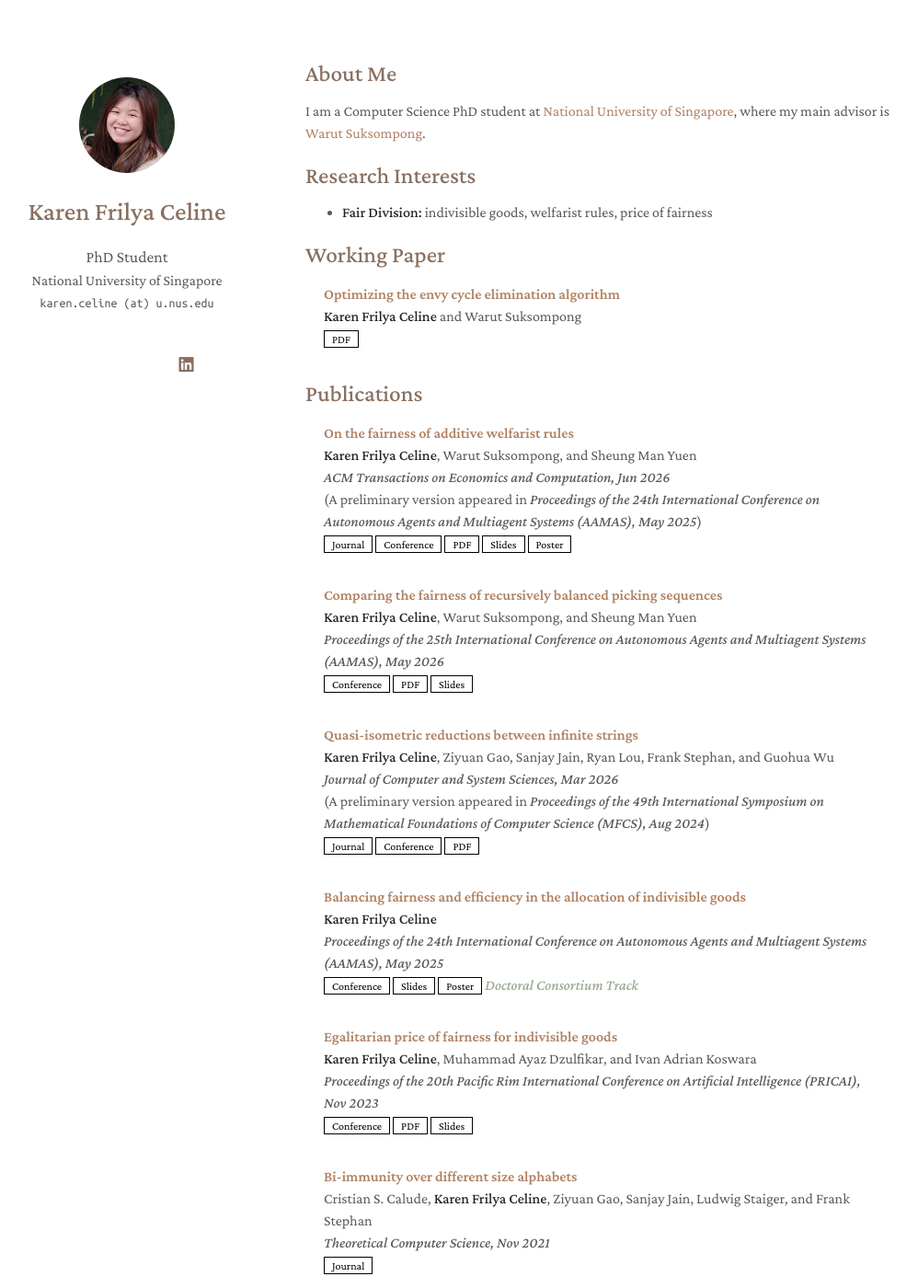
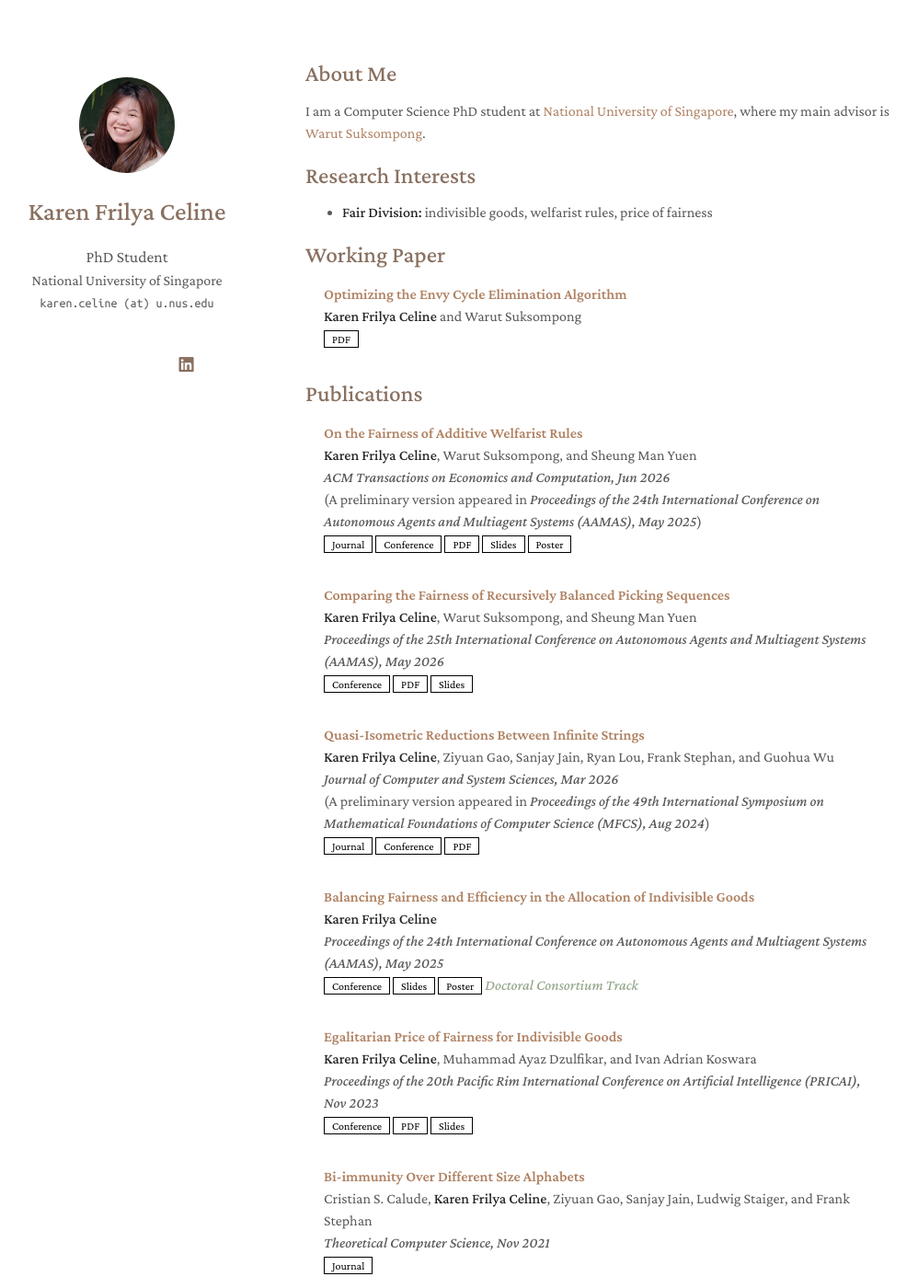
Before and after one commit to karen-celine/karen-celine.github.io, a Jekyll site: the page built from index.md, in a window 1280 px wide and 1400 px high. Shown: the whole window at 92% size, without its empty margins (138-1136 px from the left). Built offline with Jekyll 4.4.1, drawn with Linux system fonts in a browser that asks for light colours; a style sheet for code colours, icons or effects is not loaded.

Commit message:
Change paper titles to Title Case

```diff
--- a/_data/publications.yml
+++ b/_data/publications.yml
@@ -1,6 +1,6 @@
 main:
 
-  - title: On the fairness of additive welfarist rules
+  - title: On the Fairness of Additive Welfarist Rules
     authors: <strong>Karen Frilya Celine</strong>, Warut Suksompong, and Sheung Man Yuen
     periodical: ACM Transactions on Economics and Computation, Jun&nbsp;2026
     preliminary: Proceedings of the 24th International Conference on Autonomous Agents and Multiagent Systems (AAMAS), May&nbsp;2025
@@ -10,14 +10,14 @@ main:
     slides: assets/files/slides/welfarist_rules.pdf
     poster: assets/files/poster/welfarist_rules.pdf
 
-  - title: Comparing the fairness of recursively balanced picking sequences
+  - title: Comparing the Fairness of Recursively Balanced Picking Sequences
     authors: <strong>Karen Frilya Celine</strong>, Warut Suksompong, and Sheung Man Yuen
     periodical: Proceedings of the 25th International Conference on Autonomous Agents and Multiagent Systems (AAMAS), May&nbsp;2026
     conference: https://ifaamas.org/Proceedings/aamas2026/pdfs/WIZK2813.pdf
     pdf: https://arxiv.org/pdf/2512.17604
     slides: assets/files/slides/picking_sequences.pdf
 
-  - title: Quasi-isometric reductions between infinite strings
+  - title: Quasi-Isometric Reductions Between Infinite Strings
     authors: <strong>Karen Frilya Celine</strong>, Ziyuan Gao, Sanjay Jain, Ryan Lou, Frank Stephan, and Guohua Wu
     periodical: Journal of Computer and System Sciences, Mar&nbsp;2026
     preliminary: Proceedings of the 49th International Symposium on Mathematical Foundations of Computer Science (MFCS), Aug&nbsp;2024
@@ -25,7 +25,7 @@ main:
     conference: https://drops.dagstuhl.de/entities/document/10.4230/LIPIcs.MFCS.2024.37
     pdf: https://arxiv.org/pdf/2407.14105
 
-  - title: Balancing fairness and efficiency in the allocation of indivisible goods
+  - title: Balancing Fairness and Efficiency in the Allocation of Indivisible Goods
     authors: <strong>Karen Frilya Celine</strong>
     periodical: Proceedings of the 24th International Conference on Autonomous Agents and Multiagent Systems (AAMAS), May&nbsp;2025
     notes: Doctoral Consortium Track
@@ -33,14 +33,14 @@ main:
     slides: assets/files/slides/aamas_dc.pdf
     poster: assets/files/poster/aamas_dc.pdf
 
-  - title: Egalitarian price of fairness for indivisible goods
+  - title: Egalitarian Price of Fairness for Indivisible Goods
     authors: <strong>Karen Frilya Celine</strong>, Muhammad Ayaz Dzulfikar, and Ivan Adrian Koswara
     periodical: Proceedings of the 20th Pacific Rim International Conference on Artificial Intelligence (PRICAI), Nov&nbsp;2023
     conference: https://link.springer.com/chapter/10.1007/978-981-99-7019-3_3
     pdf: https://arxiv.org/pdf/2402.16145
     slides: assets/files/slides/egal_pof.pdf
 
-  - title: Bi-immunity over different size alphabets
+  - title: Bi-immunity Over Different Size Alphabets
     authors: Cristian S. Calude, <strong>Karen Frilya Celine</strong>, Ziyuan Gao, Sanjay Jain, Ludwig Staiger, and Frank Stephan
     periodical: Theoretical Computer Science, Nov&nbsp;2021
     journal: https://www.sciencedirect.com/science/article/pii/S0304397521005181
--- a/_data/working-papers.yml
+++ b/_data/working-papers.yml
@@ -1,5 +1,5 @@
 main:
 
-  - title: Optimizing the envy cycle elimination algorithm
+  - title: Optimizing the Envy Cycle Elimination Algorithm
     authors: <strong>Karen Frilya Celine</strong> and Warut Suksompong
     pdf: https://arxiv.org/pdf/2606.02233
```
